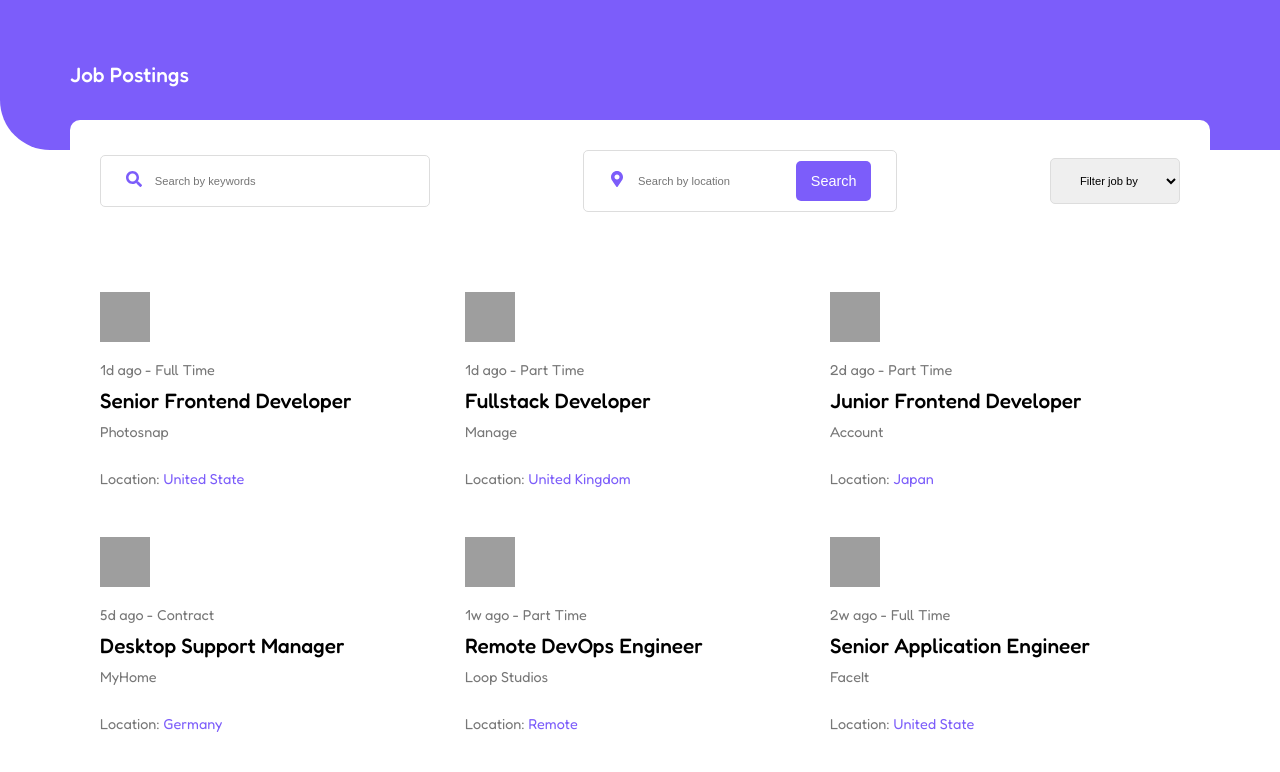
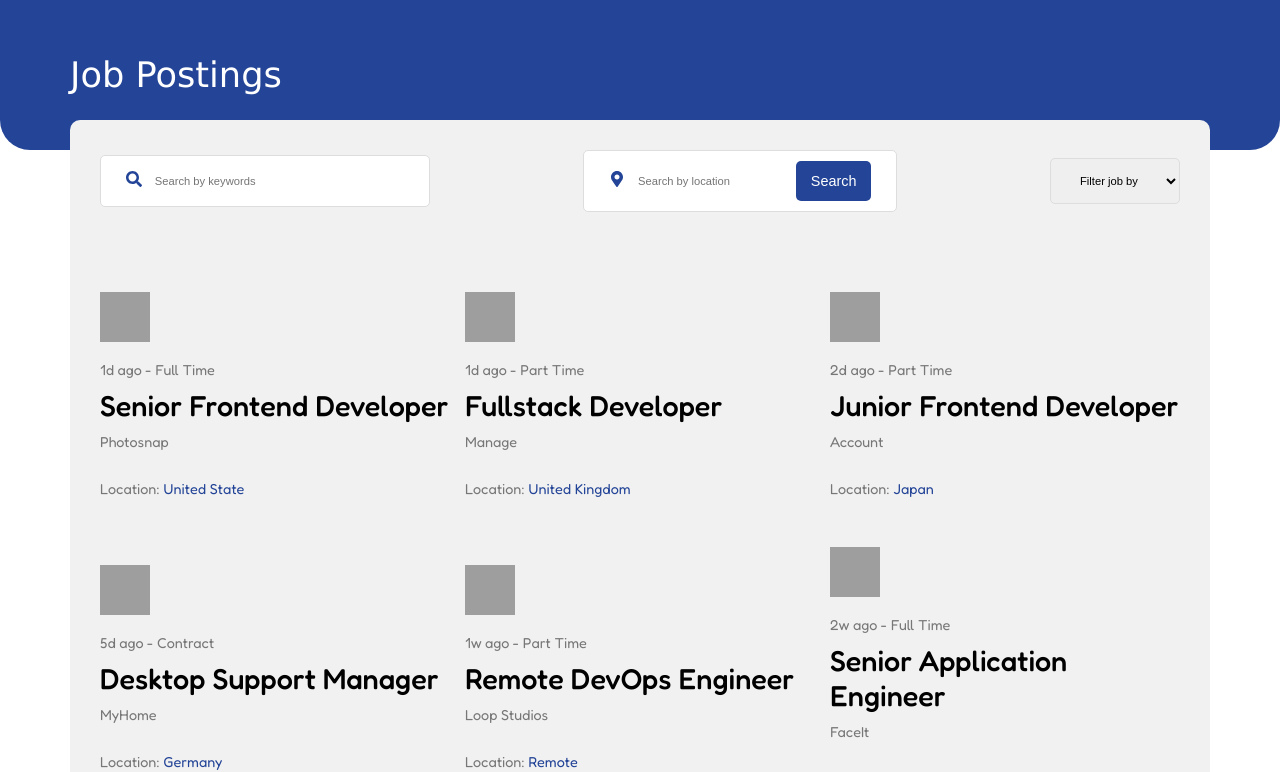
Before and after one commit to Tanya-STY/TIFS-soen341project2023, a React (Create React App) app in the folder ProFolia/: page /jobs in a window 1280 px wide. Shown: the top 772 px of the page. Built offline with nearby package versions, Linux system fonts and the light colour scheme; grey boxes are pictures that could not be loaded.

Commit message:
Updated App.css

```diff
--- a/ProFolia/src/App.css
+++ b/ProFolia/src/App.css
@@ -4,6 +4,7 @@
   margin: 0;
   padding: 0;
   box-sizing: border-box;
+
 }
 
 body {
@@ -12,13 +13,13 @@ body {
 
 h1,
 h2 {
-  font-size: 1.3rem;
+  font-size: 1.8rem;
   font-weight: 500;
   color: #000;
 }
 
 .btn {
-  background: #7c5dfa;
+  background: #234497;
   padding: 7px 15px;
   border: none;
   outline: none;
@@ -38,8 +39,8 @@ p {
   width: 100%;
   height: 150px;
   line-height: 150px;
-  background: #7c5dfa;
-  border-radius: 0px 0px 0px 50px;
+  background: #234497;
+  border-radius: 0px 0px 30px 30px;
 }
 
 .container {
@@ -51,12 +52,14 @@ p {
 
 .header h1 {
   color: #fff;
+  font-size: 2.2rem;
+  font-family:Verdana, Geneva, Tahoma, sans-serif;
 }
 
 .job__list__wrapper {
   padding: 30px;
   margin-top: -30px;
-  background: #fff;
+  background: #f1f1f1;
   border-radius: 10px;
 }
 
@@ -80,10 +83,12 @@ p {
 .search__panel-01 {
   padding: 15px 25px;
   width: 330px;
+  background-color: #fff;
 }
 
 .search__panel-02 {
   padding: 10px 25px;
+  background-color: #fff;
 }
 
 .search__panel-03 select {
@@ -104,7 +109,7 @@ p {
 
 .search__panel-01 span i,
 .search__panel-02 span i {
-  color: #7c5dfa;
+  color: #234497;
 }
 
 .jobs__wrapper {
@@ -147,13 +152,13 @@ p {
 }
 
 .location p span {
-  color: #7c5dfa;
+  color: #234497;
 }
 
 .details__wrapper {
   margin-top: -30px;
   padding: 30px;
-  background: #fff;
+  background: #f1f1f1;
   border-radius: 10px;
 }
 
@@ -168,16 +173,15 @@ p {
 }
 
 .details__top button {
-  padding: 7px 25px;
-
-  border-radius: 5px;
+  /* padding: 7px 25px; */
+  width: 200px;
   background: #7c5dfa3b;
   border: none;
 }
 
 .details__top button a {
   text-decoration: none;
-  color: #7c5dfa;
+  color: #234497;
   font-size: 0.9rem;
 }
 
@@ -202,7 +206,7 @@ p {
 .about__job span {
   font-size: 0.9rem;
   font-weight: 400;
-  color: #7c5dfa;
+  color: #234497;
 }
 
 .about__job {
```
